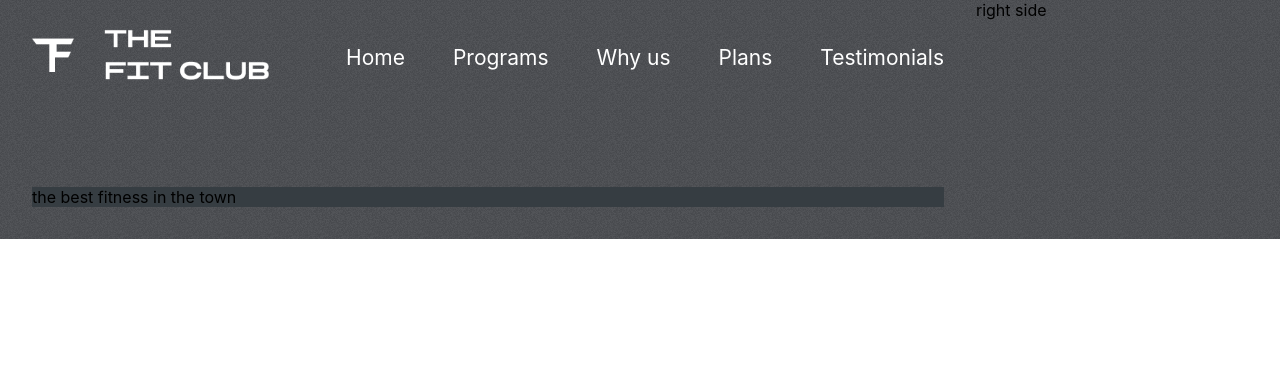
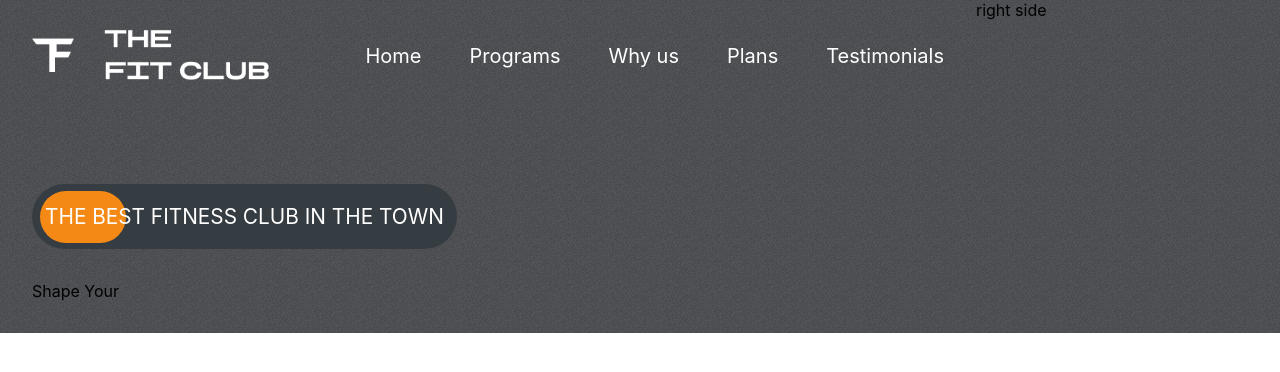
Before and after one commit to eziz-tajiev/fitGym, a React (Vite) app: page / in a window 1280 px wide. Shown: the top 372 px of the page. Built offline with nearby package versions, Linux system fonts and the light colour scheme.

Commit message:
the best is done

```diff
--- a/src/components/Header/Header.css
+++ b/src/components/Header/Header.css
@@ -13,7 +13,7 @@
     display: flex;
     gap: 3rem;
     color: white;
-    font-size: 21px;
+    font-size: 20px;
 }
 
 .header-menu>li:hover {
--- a/src/components/Hero/Hero.css
+++ b/src/components/Hero/Hero.css
@@ -19,4 +19,28 @@
 .the-best {
     margin-top: 4rem;
     background-color: #363d42;
+    font-size: 1.3rem;
+    border-radius: 4rem;
+    width: fit-content;
+    padding: 20px 13px;
+    text-transform: uppercase;
+    color: white;
+    position: relative;
+    display: flex;
+    align-items: center;
+    justify-content: flex-start;
 }
+
+.the-best>span {
+    z-index: 2;
+}
+
+.the-best>div {
+    position: absolute;
+    background-color: var(--orange);
+    width: 5.4rem;
+    height: 80%;
+    border-radius: 3rem;
+    left: 8px;
+    z-index: 1;
+}
--- a/src/components/Hero/Hero.tsx
+++ b/src/components/Hero/Hero.tsx
@@ -6,9 +6,21 @@ const Hero = () => {
     <div className="hero">
       <div className="left-h">
         <Header />
+        {/* The best */}
         <div className="the-best">
           <div></div>
-          <span>the best fitness in the town</span>
+          <span>the best fitness club in the town</span>
+        </div>
+
+        {/* Hero Heading */}
+        <div className="hero-text">
+          <div>
+            <span>Shape </span>
+            <span>Your</span>
+            <div>
+              <span></span>
+            </div>
+          </div>
         </div>
 
       </div>
```
